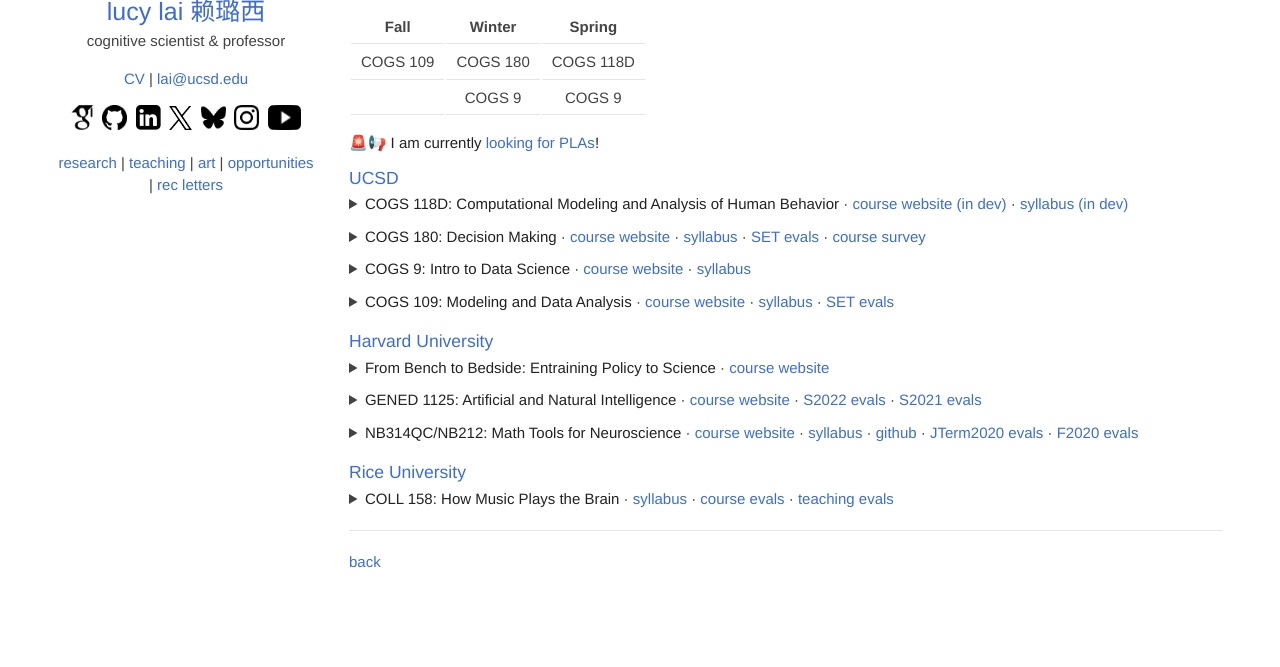
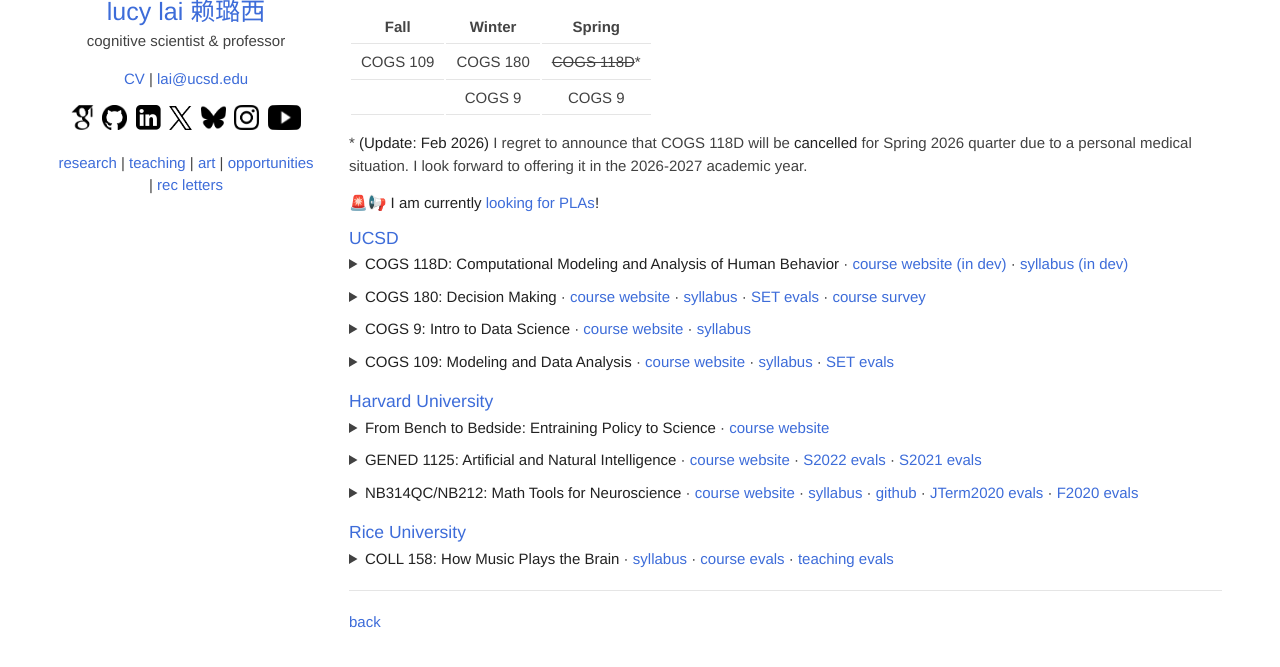
Before and after one commit to lucylai96/lucylai96.github.io, a Jekyll site: the page built from teaching.md, in a window 1280 px wide and 954 px high, cut to the strip 255-922 px from the top of the window. Built offline with Jekyll 4.4.1, drawn with Linux system fonts in a browser that asks for light colours; our own code applies the rules of GitHub Pages for plain Markdown files.

Commit message:
Update teaching.md

```diff
--- a/teaching.md
+++ b/teaching.md
@@ -12,8 +12,10 @@ Teaching is one of my greatest joys :-) Below are courses that I've developed an
 
 | Fall | Winter | Spring |
 | :-------: | :--------: | :--------: |
-| COGS 109 |  COGS 180  |  COGS 118D |
+| COGS 109 |  COGS 180  |  ~~COGS 118D~~\* |
 |          |   COGS 9   |   COGS 9   |
+
+\* **(Update: Feb 2026)** I regret to announce that COGS 118D will be **cancelled** for Spring 2026 quarter due to a personal medical situation. I look forward to offering it in the 2026-2027 academic year.
 
 🚨📢 **I am currently [looking for PLAs](https://lucylai.com/opps)!**
 
```
